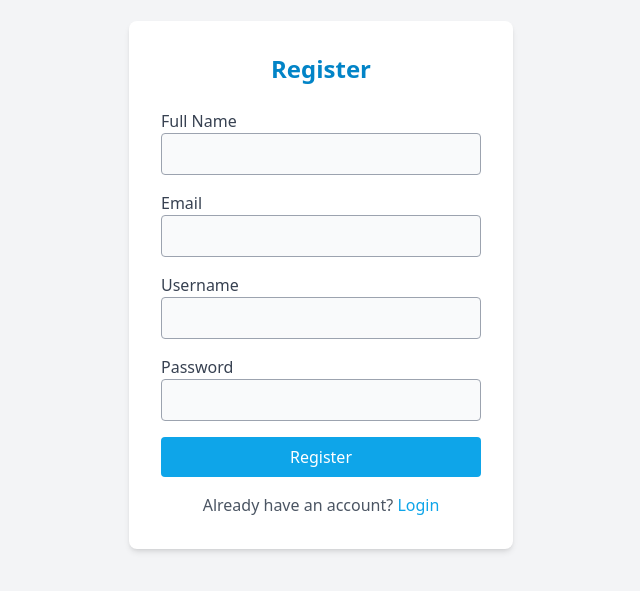
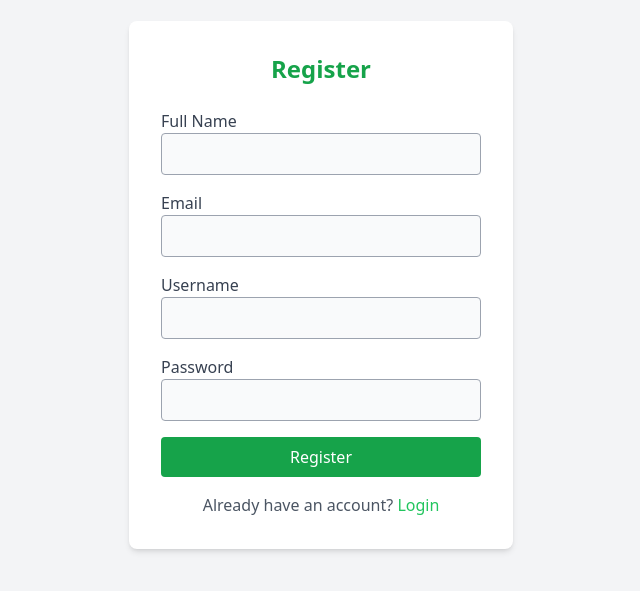
Before and after one commit to AvneeshTripathi72/bank_system, a React (Vite) app in the folder frontend/: page /register in a window 1280 px wide. Shown: the part 115-706 px from the top of the page, without its empty margins (319-959 px from the left). Built offline with nearby package versions, Linux system fonts and the light colour scheme; no server answers.

Commit message:
Update UI theme to Green

```diff
--- a/frontend/src/pages/Login.jsx
+++ b/frontend/src/pages/Login.jsx
@@ -24,7 +24,7 @@ const Login = () => {
   return (
     <div className="min-h-screen flex items-center justify-center bg-gray-100">
       <div className="bg-white p-8 rounded-lg shadow-md w-96">
-        <h2 className="text-2xl font-bold mb-6 text-center text-sky-600">Login</h2>
+        <h2 className="text-2xl font-bold mb-6 text-center text-green-600">Login</h2>
         {error && <div className="text-red-500 mb-4 text-center">{error}</div>}
         <form onSubmit={handleSubmit} className="space-y-4">
           <div>
@@ -33,7 +33,7 @@ const Login = () => {
               type="text"
               value={username}
               onChange={(e) => setUsername(e.target.value)}
-              className="w-full px-4 py-2 border border-gray-400 rounded bg-gray-50 text-gray-900 focus:outline-none focus:bg-white focus:border-sky-500 focus:ring-1 focus:ring-sky-500 placeholder-gray-500"
+              className="w-full px-4 py-2 border border-gray-400 rounded bg-gray-50 text-gray-900 focus:outline-none focus:bg-white focus:border-green-500 focus:ring-1 focus:ring-green-500 placeholder-gray-500"
               required
             />
           </div>
@@ -43,16 +43,16 @@ const Login = () => {
               type="password"
               value={password}
               onChange={(e) => setPassword(e.target.value)}
-              className="w-full px-4 py-2 border border-gray-400 rounded bg-gray-50 text-gray-900 focus:outline-none focus:bg-white focus:border-sky-500 focus:ring-1 focus:ring-sky-500 placeholder-gray-500"
+              className="w-full px-4 py-2 border border-gray-400 rounded bg-gray-50 text-gray-900 focus:outline-none focus:bg-white focus:border-green-500 focus:ring-1 focus:ring-green-500 placeholder-gray-500"
               required
             />
           </div>
-          <button type="submit" className="w-full bg-sky-500 text-white py-2 rounded hover:bg-sky-600">
+          <button type="submit" className="w-full bg-green-600 text-white py-2 rounded hover:bg-green-700">
             Login
           </button>
         </form>
         <div className="mt-4 text-center">
-          <p className="text-gray-600">Don't have an account? <Link to="/register" className="text-sky-500 hover:underline">Register</Link></p>
+          <p className="text-gray-600">Don't have an account? <Link to="/register" className="text-green-500 hover:underline">Register</Link></p>
         </div>
       </div>
     </div>
--- a/frontend/src/pages/Register.jsx
+++ b/frontend/src/pages/Register.jsx
@@ -29,7 +29,7 @@ const Register = () => {
   return (
     <div className="min-h-screen flex items-center justify-center bg-gray-100">
       <div className="bg-white p-8 rounded-lg shadow-md w-96">
-        <h2 className="text-2xl font-bold mb-6 text-center text-sky-600">Register</h2>
+        <h2 className="text-2xl font-bold mb-6 text-center text-green-600">Register</h2>
         {error && <div className="text-red-500 mb-4 text-center">{error}</div>}
         <form onSubmit={handleSubmit} className="space-y-4">
           <div>
@@ -39,7 +39,7 @@ const Register = () => {
               name="fullName"
               value={formData.fullName}
               onChange={handleChange}
-              className="w-full px-4 py-2 border border-gray-400 rounded bg-gray-50 text-gray-900 focus:outline-none focus:bg-white focus:border-sky-500 focus:ring-1 focus:ring-sky-500 placeholder-gray-500"
+              className="w-full px-4 py-2 border border-gray-400 rounded bg-gray-50 text-gray-900 focus:outline-none focus:bg-white focus:border-green-500 focus:ring-1 focus:ring-green-500 placeholder-gray-500"
               required
             />
           </div>
@@ -50,7 +50,7 @@ const Register = () => {
               name="email"
               value={formData.email}
               onChange={handleChange}
-              className="w-full px-4 py-2 border border-gray-400 rounded bg-gray-50 text-gray-900 focus:outline-none focus:bg-white focus:border-sky-500 focus:ring-1 focus:ring-sky-500 placeholder-gray-500"
+              className="w-full px-4 py-2 border border-gray-400 rounded bg-gray-50 text-gray-900 focus:outline-none focus:bg-white focus:border-green-500 focus:ring-1 focus:ring-green-500 placeholder-gray-500"
               required
             />
           </div>
@@ -61,7 +61,7 @@ const Register = () => {
               name="username"
               value={formData.username}
               onChange={handleChange}
-              className="w-full px-4 py-2 border border-gray-400 rounded bg-gray-50 text-gray-900 focus:outline-none focus:bg-white focus:border-sky-500 focus:ring-1 focus:ring-sky-500 placeholder-gray-500"
+              className="w-full px-4 py-2 border border-gray-400 rounded bg-gray-50 text-gray-900 focus:outline-none focus:bg-white focus:border-green-500 focus:ring-1 focus:ring-green-500 placeholder-gray-500"
               required
             />
           </div>
@@ -72,16 +72,16 @@ const Register = () => {
               name="password"
               value={formData.password}
               onChange={handleChange}
-              className="w-full px-4 py-2 border border-gray-400 rounded bg-gray-50 text-gray-900 focus:outline-none focus:bg-white focus:border-sky-500 focus:ring-1 focus:ring-sky-500 placeholder-gray-500"
+              className="w-full px-4 py-2 border border-gray-400 rounded bg-gray-50 text-gray-900 focus:outline-none focus:bg-white focus:border-green-500 focus:ring-1 focus:ring-green-500 placeholder-gray-500"
               required
             />
           </div>
-          <button type="submit" className="w-full bg-sky-500 text-white py-2 rounded hover:bg-sky-600">
+          <button type="submit" className="w-full bg-green-600 text-white py-2 rounded hover:bg-green-700">
             Register
           </button>
         </form>
          <div className="mt-4 text-center">
-          <p className="text-gray-600">Already have an account? <Link to="/login" className="text-sky-500 hover:underline">Login</Link></p>
+          <p className="text-gray-600">Already have an account? <Link to="/login" className="text-green-500 hover:underline">Login</Link></p>
         </div>
       </div>
     </div>
```
